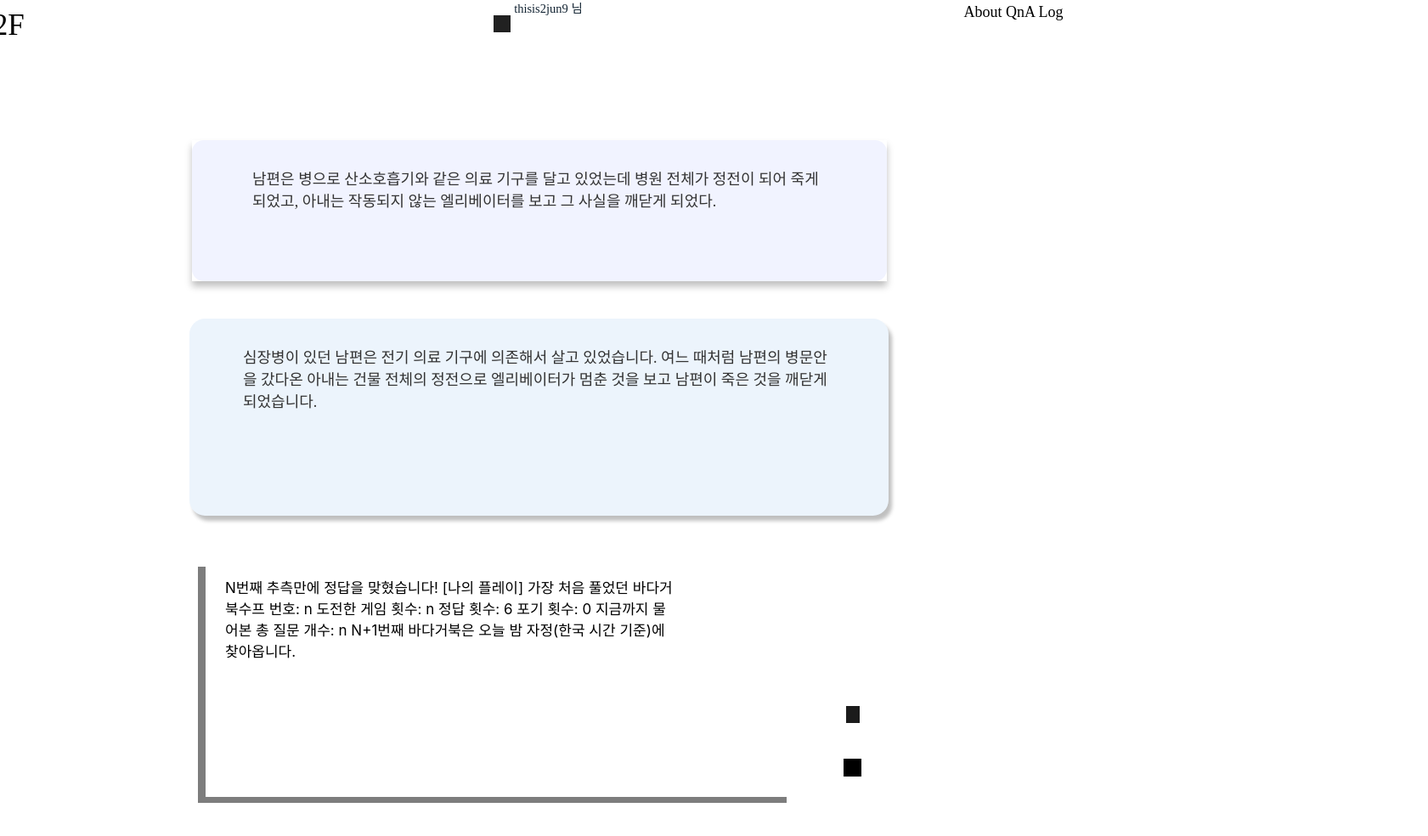
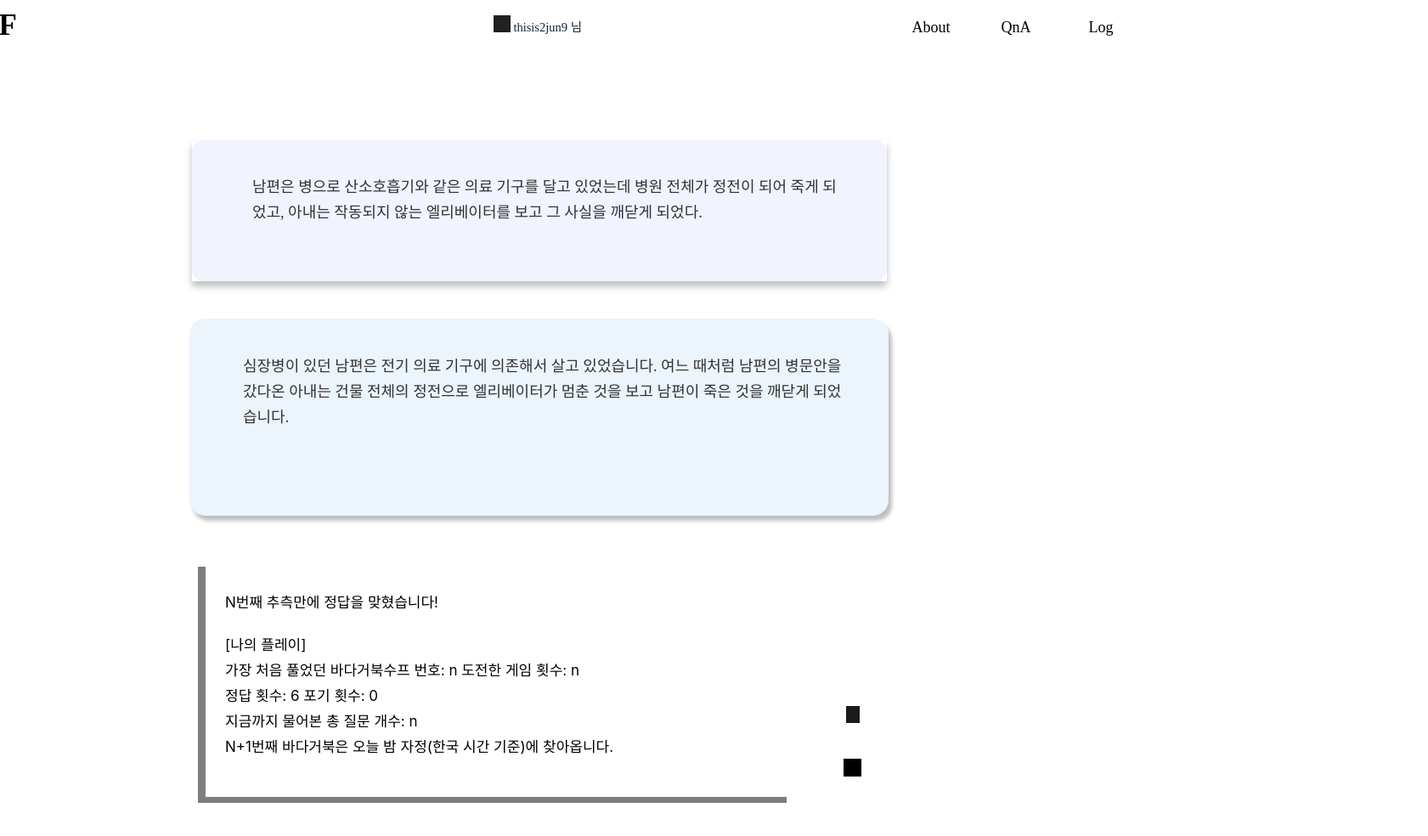
Before and after one commit to Yijungu/SeaTuetleSoup, a React (Create React App) app in the folder turtle_frontend/: page /thanks in a window 1280 px wide. Shown: the top 984 px of the page at 85% size, 1681 px wide, since content can reach past the window. Built offline with nearby package versions, Linux system fonts and the light colour scheme.

Commit message:
:zap: html css 꾸미기

```diff
--- a/turtle_frontend/src/page/problem/page.css
+++ b/turtle_frontend/src/page/problem/page.css
@@ -6,7 +6,7 @@ body, html {
 .k9_52 {
 	overflow:hidden;
 }
-.e9_52 {
+.all {
 	background-color:rgba(255, 255, 255, 1);
 	width:1440px;
 	height:1747px;
@@ -36,9 +36,7 @@ body, html {
 	top:0px;
 	border-radius:100px;
 }
-.i125_118_144_2659 {
-	border:1px solid rgba(131.74999594688416, 131.74999594688416, 131.74999594688416, 1);
-}
+
 .ei125_118_152_168 {
 	width:34px;
 	height:34px;
@@ -46,7 +44,7 @@ body, html {
 	left:774px;
 	top:6px;
 }
-.ei125_118_152_135 {
+.send_button {
 	border-radius:500px;
 	background-color:rgba(93.33176985383034, 176.37499898672104, 116.5838697552681, 1);
 	width:34px;
@@ -67,12 +65,12 @@ body, html {
 	top:10px;
 	border-radius:14px;
 }
-.e28_53 {
+.textbox {
 	color:rgba(18.88193730264902, 36.03742964565754, 50.82965210080147, 1);
-	width:1124px;
-	height:36px;
+	width:810px;
+	height:38px;
 	position:absolute;
-	left:26px;
+	left:-0.5px;
 	top:0px;
 	font-family:Apple SD Gothic Neo;
 	text-align:left;
@@ -94,13 +92,13 @@ body, html {
 	left:651px;
 	top:0px;
 }
-.e28_68 {
+.nickname {
 	color:rgba(18.88193730264902, 36.03742964565754, 50.82965210080147, 1);
 	width:152px;
 	height:63px;
 	position:absolute;
 	left:0px;
-	top:0px;
+	top:22px;
 	font-family:Apple SD Gothic Neo;
 	text-align:center;
 	font-size:14.5px;
@@ -114,20 +112,20 @@ body, html {
 	left:4px;
 	top:13px;
 }
-.e125_158 {
+.profile_photo {
 	background-color:rgba(33.00000183284283, 33.00000183284283, 33.00000183284283, 1);
 	width:20px;
 	height:20px;
 	position:absolute;
-	left:7.890625px;
-	top:6.90625px;
+	left:3.890625px;
+	top:6px;
 }
-.e125_142 {
+.About {
 	color:rgba(0, 0, 0, 1);
 	width:770px;
 	height:58px;
 	position:absolute;
-	left:884px;
+	left:800px;
 	top:6px;
 	font-family:Apple SD Gothic Neo;
 	text-align:center;
@@ -135,6 +133,36 @@ body, html {
 	letter-spacing:-0.5;
 	line-height:px;
 }
+
+.QnA {
+	color:rgba(0, 0, 0, 1);
+	width:770px;
+	height:58px;
+	position:absolute;
+	left:900px;
+	top:6px;
+	font-family:Apple SD Gothic Neo;
+	text-align:center;
+	font-size:18px;
+	letter-spacing:-0.5;
+	line-height:px;
+}
+
+.Log {
+	color:rgba(0, 0, 0, 1);
+	width:770px;
+	height:58px;
+	position:absolute;
+	left:1000px;
+	top:6px;
+	font-family:Apple SD Gothic Neo;
+	text-align:center;
+	font-size:18px;
+	letter-spacing:-0.5;
+	line-height:px;
+}
+
+
 .e125_159 {
 	background-color:rgba(255, 255, 255, 1);
 	width:101px;
@@ -155,18 +183,20 @@ body, html {
 .i125_159_144_2659 {
 	border:5px solid rgba(0, 0, 0, 1);
 }
-.e102_34 {
+.F22F {
 	color:rgba(0, 0, 0, 1);
 	width:160px;
 	height:58px;
 	position:absolute;
-	left:0px;
+	left:-10px;
 	top:12px;
 	font-family:Apple SD Gothic Neo;
 	text-align:center;
 	font-size:35px;
 	letter-spacing:-0.5;
 	line-height:px;
+	font-weight:bold;
+
 }
 .e168_70 {
 	width:1105px;
@@ -175,19 +205,36 @@ body, html {
 	left:167px;
 	top:79px;
 }
-.e168_73 {
+.description {
 	color:rgba(18.88193730264902, 36.03742964565754, 50.82965210080147, 1);
 	width:1105px;
 	height:80px;
 	position:absolute;
 	left:0px;
-	top:0px;
+	top:30px;
 	font-family:Apple SD Gothic Neo;
 	text-align:center;
 	font-size:20px;
 	letter-spacing:-0.5;
 	line-height:px;
+	font-weight:550;
 }
+.description_2 {
+	color:rgba(18.88193730264902, 36.03742964565754, 50.82965210080147, 1);
+	width:1105px;
+	height:80px;
+	position:absolute;
+	left:0px;
+	top:70px;
+	font-family:Apple SD Gothic Neo;
+	text-align:center;
+	font-size:20px;
+	letter-spacing:-0.5;
+	line-height:px;
+	font-weight:550;
+}
+
+
 .e218_180 {
 	width:1105px;
 	height:166px;
@@ -215,19 +262,22 @@ body, html {
 .i102_77_152_95 {
 	border:1px solid rgba(243.31249594688416, 243.31249594688416, 243.31249594688416, 1);
 }
-.e19_34 {
+.Question {
 	color:rgba(18.88193730264902, 36.03742964565754, 50.82965210080147, 1);
-	width:1105px;
+	width:413px;
 	height:90px;
 	position:absolute;
-	left:0px;
-	top:25px;
+	left:345px;
+	top:40px;
 	font-family:Apple SD Gothic Neo;
 	text-align:center;
 	font-size:22px;
 	letter-spacing:-0.5;
-	line-height:px;
+	line-height:40px;
+	font-weight:bold;
 }
+
+
 .e218_179 {
 	width:50px;
 	height:40px;
--- a/turtle_frontend/src/page/problem/page.js
+++ b/turtle_frontend/src/page/problem/page.js
@@ -20,38 +20,44 @@ export default function Problem() {
     }
 
     return (
-    <div className="e9_52">
+    <div className="all">
   <div className="e218_192">
         <input
-          className="e28_53"
+          className="textbox"
           value={text}
           onChange={handleChange}
         />
-    <div className="e125_118">
-      <div className="ei125_118_144_2659"></div>
       <div className="ei125_118_152_168">
-        <button className="ei125_118_152_135" onClick={handleClick}>
+        <button className="send_button" onClick={handleClick}>
 
         </button>
       </div>
+  </div>
+
+  <div className="e28_163">
+    <div className="e111_301">
+      <span  className="nickname">thisis2jun9 님</span>
+      <div className="e125_157">
+        <div className="profile_photo"></div>
+      </div>
     </div>
+    <p  className="About">About</p>
+    <p  className="QnA">QnA</p>
+    <p  className="Log">Log</p>
+    <div className="e125_159">
+      <div className="ei125_159_144_2659">
+      </div>
+    </div>
+    <span  className="F22F">F22F</span>
   </div>
-  <div className="e28_163">
-    <div className="e111_301"><span  className="e28_68">thisis2jun9 님</span>
-      <div className="e125_157">
-        <div className="e125_158"></div>
-      </div>
-    </div><span  className="e125_142">About                    QnA                  Log</span>
-    <div className="e125_159">
-      <div className="ei125_159_144_2659"></div>
-    </div><span  className="e102_34">F22F</span>
-  </div>
-  <div className="e168_70"><span  className="e168_73">텍스트 입력 칸에 추측한 내용을 적으면 ‘네’ 또는 ‘아니오’ 형식의 답을 받을 수 있습니다.
-N번째 바다거북수프의 정답을 맞혀보세요.</span></div>
+  <div className="e168_70">
+    <span  className="description">텍스트 입력 칸에 추측한 내용을 적으면 ‘네’ 또는 ‘아니오’ 형식의 답을 받을 수 있습니다.</span>
+<span  className="description_2">N번째 바다거북수프의 정답을 맞혀보세요.</span>
+</div>
   <div className="e218_180">
     <div className="e102_77">
       <div className="ei102_77_152_95"></div>
-    </div><span  className="e19_34">여자는 귀가하기 위해 엘리베이터를 타려다가,
+    </div><span  className="Question">여자는 귀가하기 위해 엘리베이터를 타려다가,
 자신의 남편이 죽은 것을 깨달았다. 왜 그랬을까?</span>
   </div>
   <div className="e218_179">
--- a/turtle_frontend/src/page/thanks/page.css
+++ b/turtle_frontend/src/page/thanks/page.css
@@ -39,18 +39,18 @@ body, html {
 .i172_65_152_95 {
 	border:1px solid rgba(243.31249594688416, 243.31249594688416, 243.31249594688416, 1);
 }
-.e108_103 {
+.user_answer {
 	color:rgba(51.00000075995922, 51.00000075995922, 51.00000075995922, 1);
-	width:669px;
+	width:700px;
 	height:90px;
 	position:absolute;
 	left:71px;
-	top:31px;
+	top:40px;
 	font-family:Apple SD Gothic Neo;
 	text-align:left;
 	font-size:18px;
 	letter-spacing:-0.5;
-	line-height:px;
+	line-height:30px;
 }
 .e154_160 {
 	width:702.9998779296875px;
@@ -78,19 +78,90 @@ body, html {
 .k154_146 {
 	border:2px solid rgba(79.6875, 79.6875, 79.6875, 1);
 }
-.e154_152 {
+.my_play {
 	color:rgba(0, 0, 0, 1);
 	width:528px;
 	height:257px;
 	position:absolute;
 	left:32px;
-	top:17.723663330078125px;
+	top:35px;
 	font-family:Inter;
 	text-align:left;
 	font-size:17px;
 	letter-spacing:-0.5;
 	line-height:px;
 }
+
+.my_play_2 {
+	color:rgba(0, 0, 0, 1);
+	width:528px;
+	height:257px;
+	position:absolute;
+	left:32px;
+	top:85px;
+	font-family:Inter;
+	text-align:left;
+	font-size:17px;
+	letter-spacing:-0.5;
+	line-height:px;
+}
+
+.my_play_3 {
+	color:rgba(0, 0, 0, 1);
+	width:528px;
+	height:257px;
+	position:absolute;
+	left:32px;
+	top:115px;
+	font-family:Inter;
+	text-align:left;
+	font-size:17px;
+	letter-spacing:-0.5;
+	line-height:px;
+}
+
+.my_play_4 {
+	color:rgba(0, 0, 0, 1);
+	width:528px;
+	height:257px;
+	position:absolute;
+	left:32px;
+	top:145px;
+	font-family:Inter;
+	text-align:left;
+	font-size:17px;
+	letter-spacing:-0.5;
+	line-height:px;
+}
+
+.my_play_5 {
+	color:rgba(0, 0, 0, 1);
+	width:528px;
+	height:257px;
+	position:absolute;
+	left:32px;
+	top:175px;
+	font-family:Inter;
+	text-align:left;
+	font-size:17px;
+	letter-spacing:-0.5;
+	line-height:px;
+}
+
+.my_play_6 {
+	color:rgba(0, 0, 0, 1);
+	width:528px;
+	height:257px;
+	position:absolute;
+	left:32px;
+	top:205px;
+	font-family:Inter;
+	text-align:left;
+	font-size:17px;
+	letter-spacing:-0.5;
+	line-height:px;
+}
+
 .e218_229 {
 	width:80px;
 	height:33px;
@@ -159,18 +230,18 @@ body, html {
 	left:27.614118576049805px;
 	top:148.80941772460938px;
 }
-.e106_101 {
+.AI_answer {
 	color:rgba(51.00000075995922, 51.00000075995922, 51.00000075995922, 1);
-	width:697px;
+	width:710px;
 	height:104.92462158203125px;
 	position:absolute;
 	left:58px;
-	top:31px;
+	top:41px;
 	font-family:Apple SD Gothic Neo;
 	text-align:left;
 	font-size:18px;
 	letter-spacing:-0.5;
-	line-height:px;
+	line-height:30px;
 }
 .e218_202 {
 	width:80px;
@@ -219,13 +290,13 @@ body, html {
 	left:657.6910400390625px;
 	top:0px;
 }
-.e218_218 {
+.nickname {
 	color:rgba(18.88193730264902, 36.03742964565754, 50.82965210080147, 1);
-	width:153.56227111816406px;
+	width:152px;
 	height:63px;
 	position:absolute;
 	left:0px;
-	top:0px;
+	top:22px;
 	font-family:Apple SD Gothic Neo;
 	text-align:center;
 	font-size:14.5px;
@@ -280,16 +351,17 @@ body, html {
 .i218_221_144_2659 {
 	border:5px solid rgba(0, 0, 0, 1);
 }
-.e218_222 {
+.F22F {
 	color:rgba(0, 0, 0, 1);
-	width:161.64450073242188px;
+	width:160px;
 	height:58px;
 	position:absolute;
-	left:0px;
+	left:-10px;
 	top:12px;
 	font-family:Apple SD Gothic Neo;
 	text-align:center;
 	font-size:35px;
 	letter-spacing:-0.5;
 	line-height:px;
+	font-weight:bold;
 }
--- a/turtle_frontend/src/page/thanks/page.js
+++ b/turtle_frontend/src/page/thanks/page.js
@@ -7,17 +7,18 @@ export default function Thanks() {
     <div className="e172_65">
       <div className="ei172_65_152_95"></div>
     </div>
-    <span  className="e108_103">남편은 병으로 산소호흡기와 같은 의료 기구를 달고 있었는데 병원 전체가 정전이 되어 죽게 되었고,
+    <span  className="user_answer">남편은 병으로 산소호흡기와 같은 의료 기구를 달고 있었는데 병원 전체가 정전이 되어 죽게 되었고,
 아내는 작동되지 않는 엘리베이터를 보고 그 사실을 깨닫게 되었다.</span>
   </div>
   <div className="e154_160">
     <div className="e154_144"></div>
-    <div className="e154_146"></div><span  className="e154_152">N번째 추측만에 정답을 맞혔습니다!
-[나의 플레이]
-가장 처음 풀었던 바다거북수프 번호: n     도전한 게임 횟수: n
-정답 횟수: 6    포기 횟수: 0
-지금까지 물어본 총 질문 개수: n
-N+1번째 바다거북은 오늘 밤 자정(한국 시간 기준)에 찾아옵니다.</span>
+    <div className="e154_146"></div>
+    <span  className="my_play">N번째 추측만에 정답을 맞혔습니다!</span>
+    <span  className="my_play_2">[나의 플레이]</span>
+    <span  className="my_play_3">가장 처음 풀었던 바다거북수프 번호: n     도전한 게임 횟수: n</span>
+    <span  className="my_play_4">정답 횟수: 6    포기 횟수: 0</span>
+    <span  className="my_play_5">지금까지 물어본 총 질문 개수: n</span>
+    <span  className="my_play_6">N+1번째 바다거북은 오늘 밤 자정(한국 시간 기준)에 찾아옵니다.</span>
   </div>
   <div className="e218_229">
     <div className="e168_85">
@@ -28,7 +29,7 @@ N+1번째 바다거북은 오늘 밤 자정(한국 시간 기준)에 찾아옵
     <div className="e172_179">
       <div className="ei172_179_327_14292"></div>
       <div className="ei172_179_327_14293"></div>
-    </div><span  className="e106_101">심장병이 있던 남편은 전기 의료 기구에 의존해서 살고 있었습니다. 여느 때처럼 남편의 병문안을 갔다온
+    </div><span  className="AI_answer">심장병이 있던 남편은 전기 의료 기구에 의존해서 살고 있었습니다. 여느 때처럼 남편의 병문안을 갔다온
 아내는 건물 전체의 정전으로 엘리베이터가 멈춘 것을 보고 남편이 죽은 것을 깨닫게 되었습니다.</span>
   </div>
   <div className="e218_202">
@@ -37,14 +38,18 @@ N+1번째 바다거북은 오늘 밤 자정(한국 시간 기준)에 찾아옵
     </div>
   </div>
   <div className="e218_216">
-    <div className="e218_217"><span  className="e218_218">thisis2jun9 님</span>
+    <div className="e218_217">
+    <span  className="nickname">thisis2jun9 님</span>
       <div className="e218_219">
         <div className="ei218_219_125_158"></div>
       </div>
-    </div><span  className="e218_220">About                    QnA                  Log</span>
+    </div>
+    <p  className="About">About</p>
+    <p  className="QnA">QnA</p>
+    <p  className="Log">Log</p>
     <div className="e218_221">
       <div className="ei218_221_144_2659"></div>
-    </div><span  className="e218_222">F22F</span>
+    </div><span  className="F22F">F22F</span>
   </div>
 </div>
   )
```
Also changed, not shown: turtle_frontend/src/page/home/page.css (+23 -9 lines), turtle_frontend/src/page/home/page.js (+9 -10 lines).
